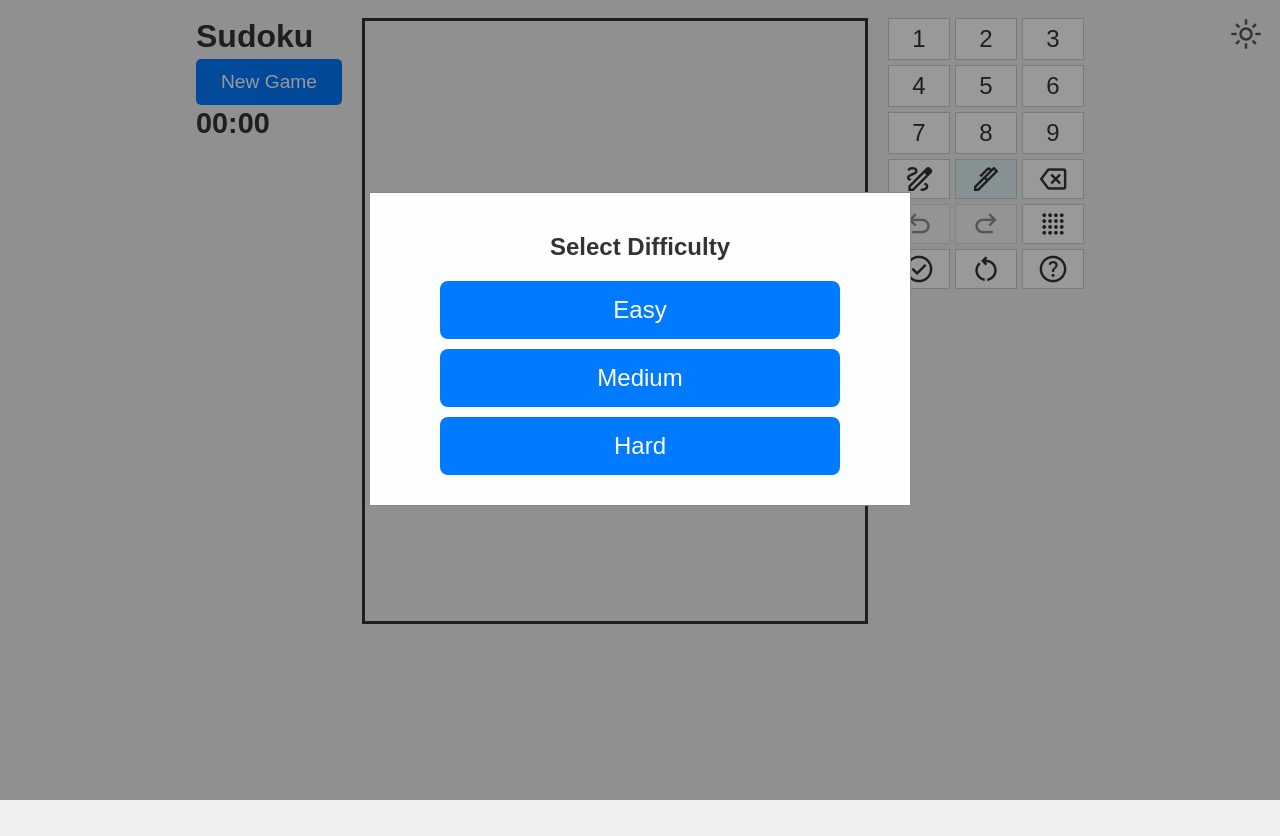
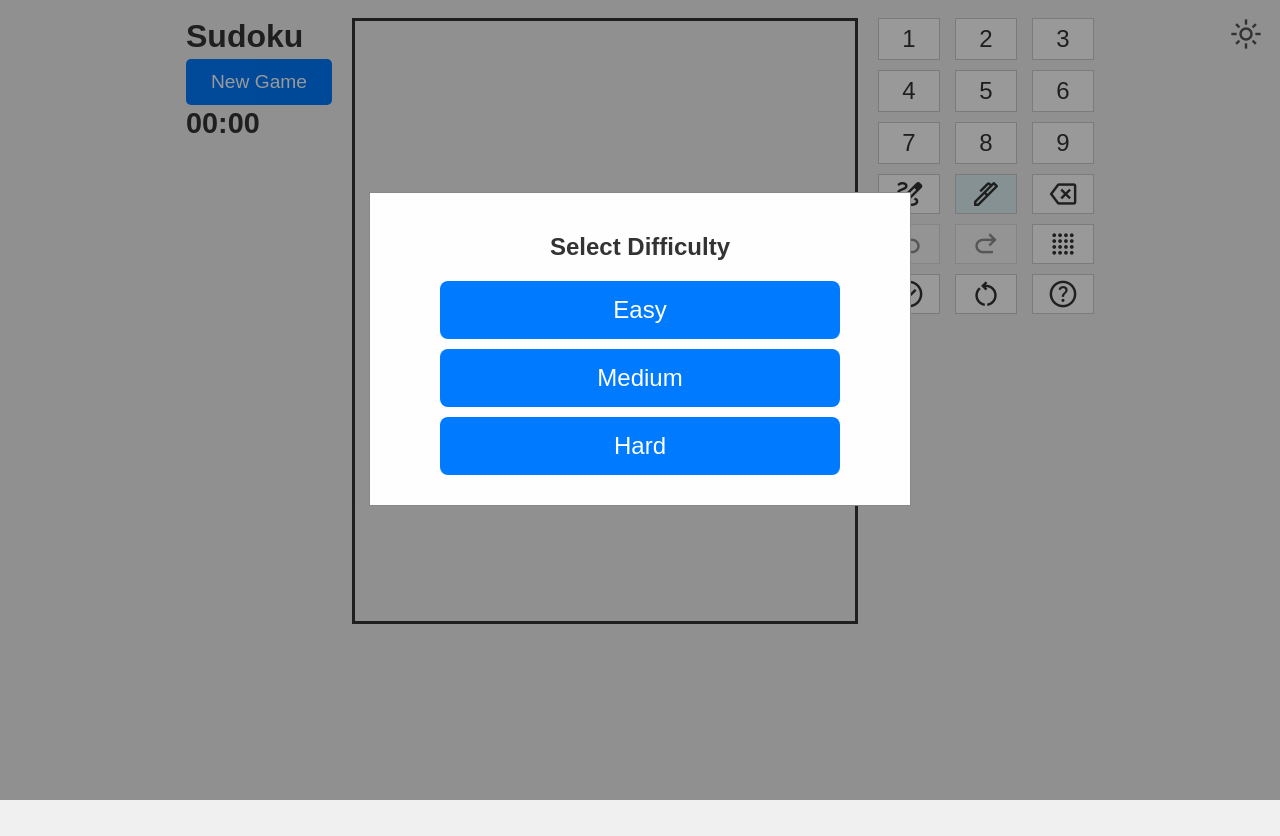
Before and after one commit to hennievn/sudoku, a plain HTML site: page templates/index.html in a window 1280 px wide. Drawn offline with nearby package versions, Linux system fonts and the light colour scheme.

Commit message:
Landscape button spacing

```diff
--- a/static/style.css
+++ b/static/style.css
@@ -355,8 +355,8 @@ button.palette-icon.active-icon {
             "pencil pen backspace"
             "undo redo hint"
             "check restart help";
-        row-gap: 5px;
-        column-gap: 5px;
+        row-gap: 10px;
+        column-gap: 15px;
         margin-top: 0;
         max-width: none;
     }
```
